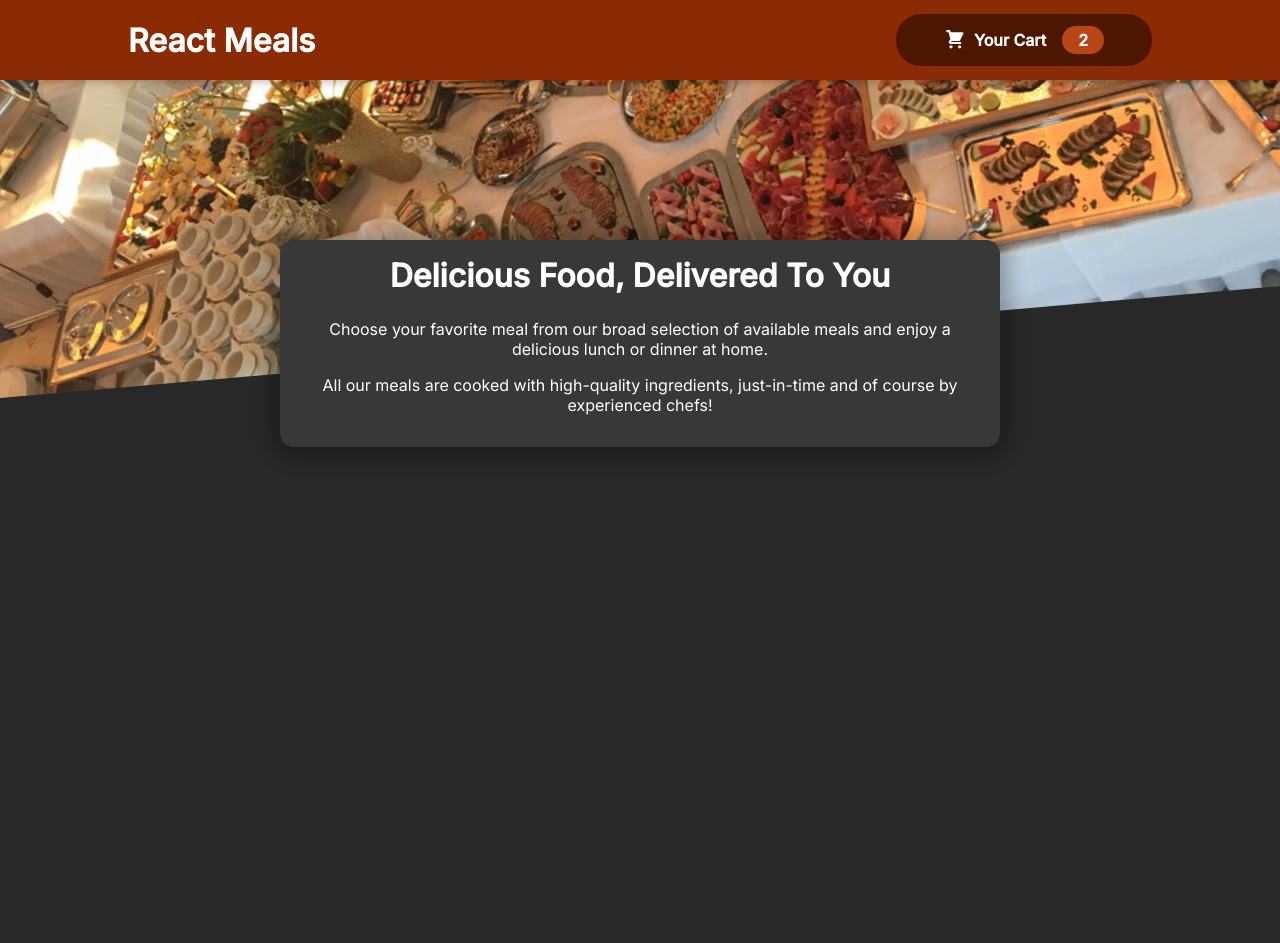
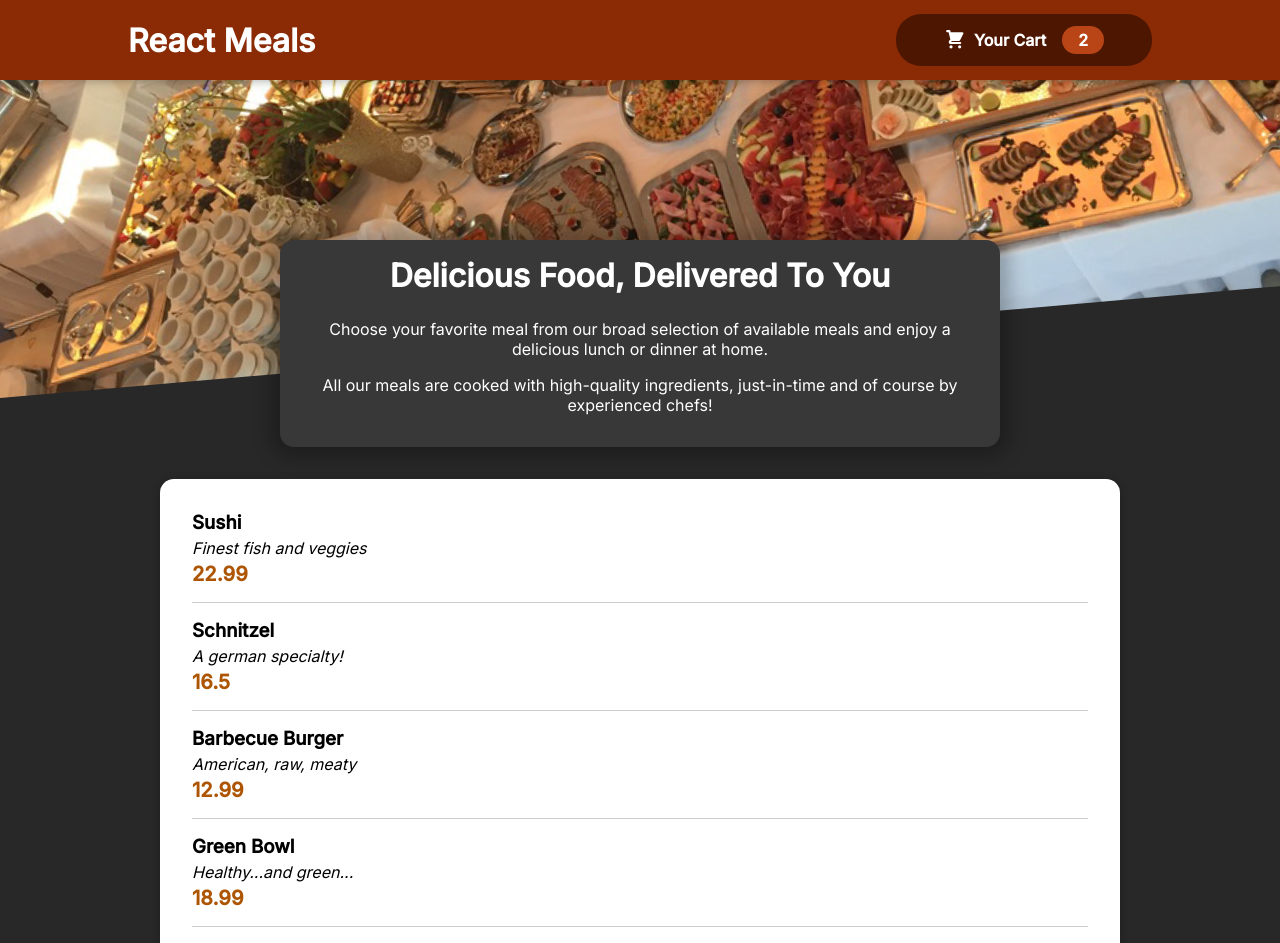
Before and after one commit to mikhail-frontend/food-application, a React (Create React App) app: page / in a window 1280 px wide. Shown: the top 943 px of the page. Before the commit the page ends 800 px from the top, so only its background shows below. Built offline with nearby package versions, Linux system fonts and the light colour scheme.

Commit message:
add basic meals rendering

```diff
--- a/src/App.js
+++ b/src/App.js
@@ -1,13 +1,15 @@
+import './assets/globalStyles/App.scss';
+
 import Header from "./components/Header/Header";
 import MealsSummary from "./components/MealsSummary/MealsSummury";
-import './assets/globalStyles/App.scss';
-
+import AvailableMeals from "./components/AvailableMeals/AvailableMeals";
 
 const App = () => {
     return (
         <div className="food-order">
             <Header/>
             <MealsSummary/>
+            <AvailableMeals/>
         </div>
     );
 }
--- /dev/null
+++ b/src/components/AvailableMeals/AvailableMeals.js
@@ -0,0 +1,17 @@
+import {useContext} from "react";
+import FoodApplicationContext from "../../context/food-application";
+import styles from './AvailableMeals.module.scss'
+import Card from "../UI/Card/Card";
+import MealItem from "../MealItem/MealItem";
+
+const AvailableMeals = () => {
+    const {items} = useContext(FoodApplicationContext)
+    return (
+        <Card className={styles.meals}>
+            {items.map(({id, name, description, price}) => {
+                return <MealItem description={description} name={name} price={price} key={id}/>
+            })}
+        </Card>
+    )
+}
+export default AvailableMeals;
--- /dev/null
+++ b/src/components/AvailableMeals/AvailableMeals.module.scss
@@ -0,0 +1,24 @@
+.meals {
+  max-width: 60rem;
+  width: 90%;
+  margin: 2rem auto;
+  animation: meals-appear 1s ease-out forwards;
+}
+
+.meals ul {
+  list-style: none;
+  margin: 0;
+  padding: 0;
+}
+
+@keyframes meals-appear {
+  from {
+    opacity: 0;
+    transform: translateY(3rem);
+  }
+
+  to {
+    opacity: 1;
+    transform: translateY(0);
+  }
+}
--- /dev/null
+++ b/src/components/MealItem/MealItem.js
@@ -0,0 +1,13 @@
+import styles from './MealItem.module.scss'
+const MealItem = ({ name, description, price }) => {
+    return (
+        <li className={styles.meal}>
+            <div>
+                <h3>{name}</h3>
+                <div className={styles.description}>{description}</div>
+                <div className={styles.price}>{price}</div>
+            </div>
+        </li>
+    )
+}
+export default MealItem
--- /dev/null
+++ b/src/components/MealItem/MealItem.module.scss
@@ -0,0 +1,22 @@
+.meal {
+  display: flex;
+  justify-content: space-between;
+  margin: 1rem;
+  padding-bottom: 1rem;
+  border-bottom: 1px solid #ccc;
+}
+
+.meal h3 {
+  margin: 0 0 0.25rem 0;
+}
+
+.description {
+  font-style: italic;
+}
+
+.price {
+  margin-top: 0.25rem;
+  font-weight: bold;
+  color: #ad5502;
+  font-size: 1.25rem;
+}
--- /dev/null
+++ b/src/components/UI/Card/Card.js
@@ -0,0 +1,9 @@
+import styles from './Card.module.scss'
+const Card = ({children, className}) => {
+    return (
+        <div className={`${styles.card} ${className}`}>
+            {children}
+        </div>
+    )
+}
+export default Card;
--- /dev/null
+++ b/src/components/UI/Card/Card.module.scss
@@ -0,0 +1,6 @@
+.card {
+  padding: 1rem;
+  box-shadow: 0 2px 8px rgba(0, 0, 0, 0.25);
+  border-radius: 14px;
+  background-color: white;
+}
```
